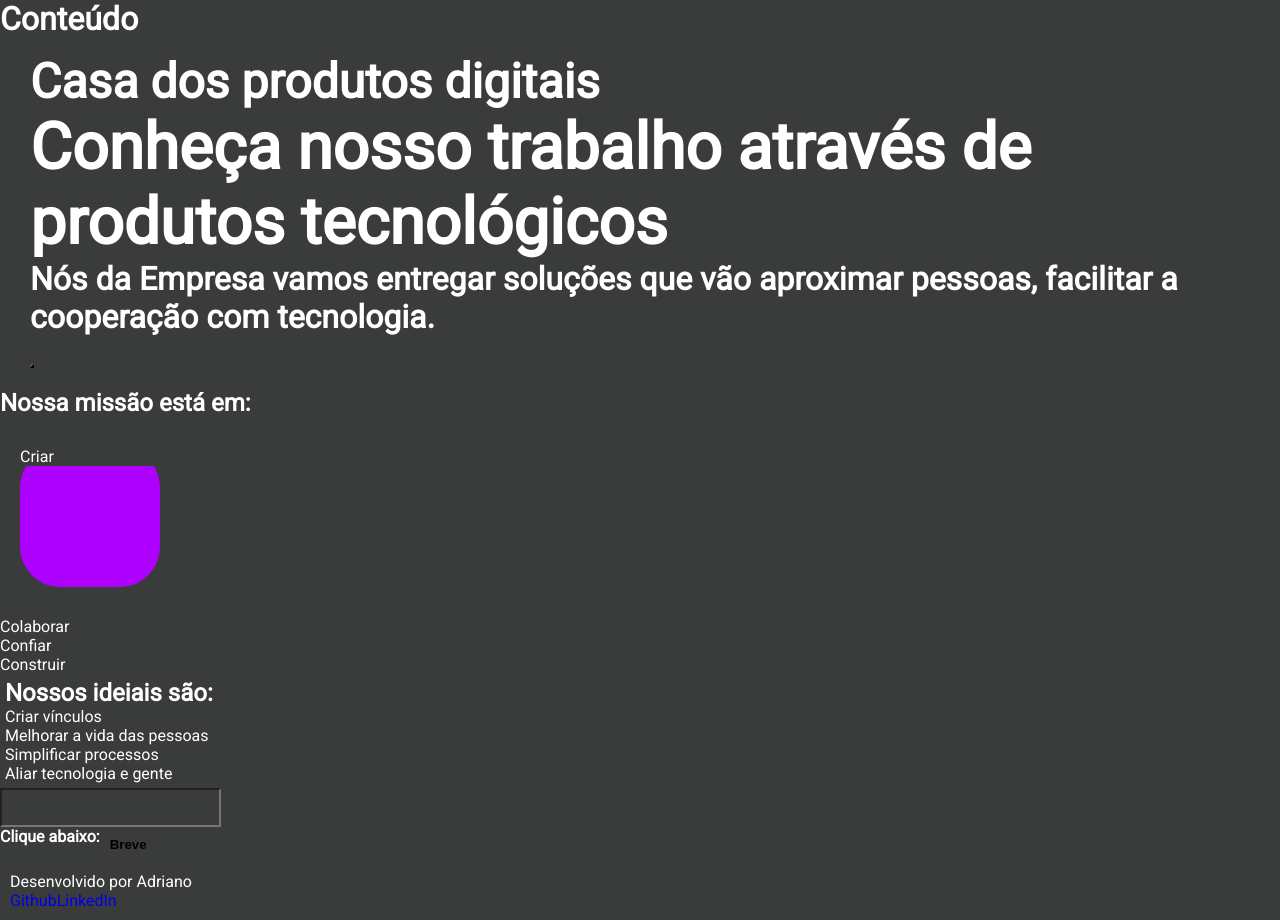
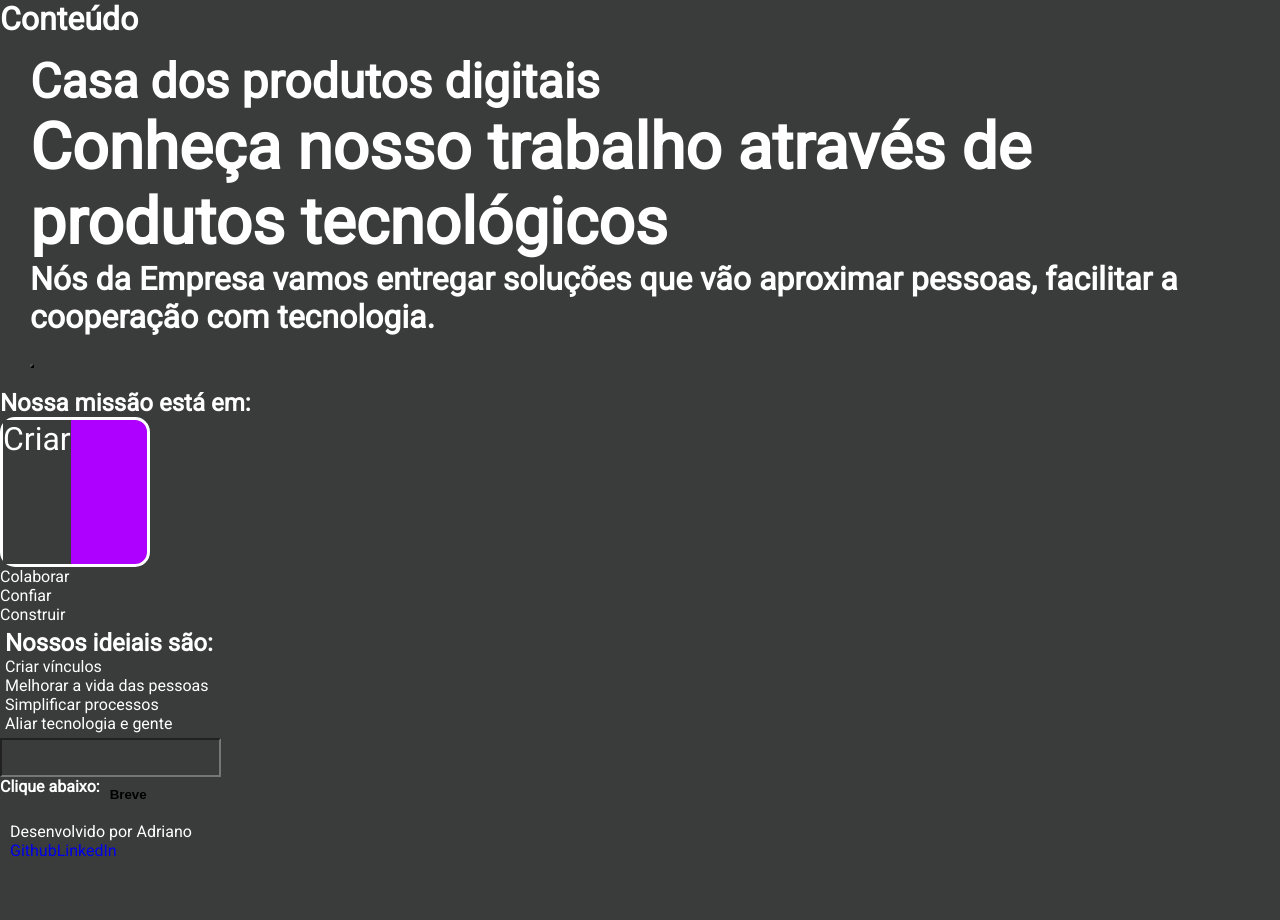
Before and after one commit to AdrianoFront/page-capture, a Next.js app: page / in a window 1280 px wide. After the commit the page ends 870 px from the top, so only its background shows below. Built offline with nearby package versions, Linux system fonts and the light colour scheme.

Commit message:
Testando novos cards

```diff
--- a/src/components/motivation/Motivation.jsx
+++ b/src/components/motivation/Motivation.jsx
@@ -8,12 +8,12 @@ const StyledMotivation = styled.div`
 
 const StyledMission = styled.div`
   background-color: #ae00ff;
-  height: 140px;
-  width: 140px;
-  background-position: center;
-  border: none;
-  border-radius: 40px;
-  margin: 30px 20px;
+  display: flex;
+  width: 150px;
+  height: 150px;
+  border: 3px solid;
+  border-radius: 15px;
+  font-size: 2em;
 `
 
 export default function Motivation() {
```
